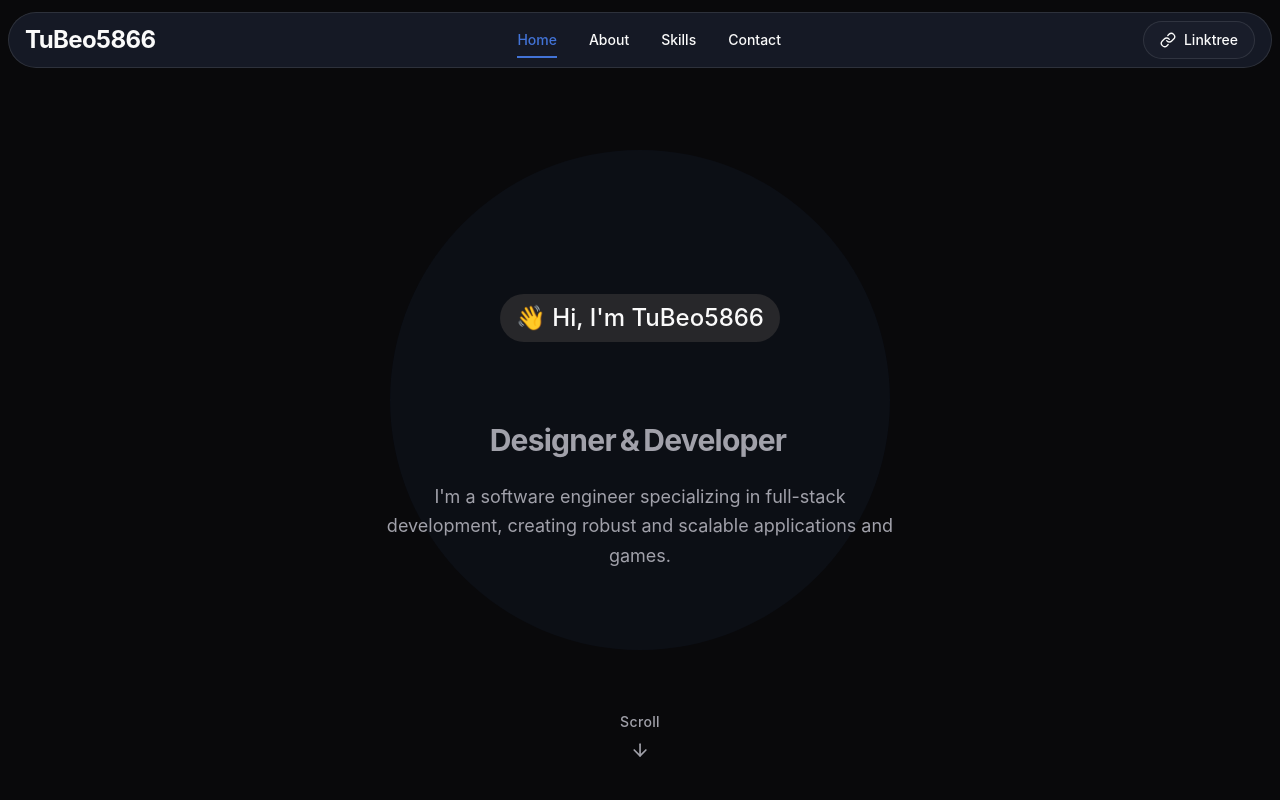
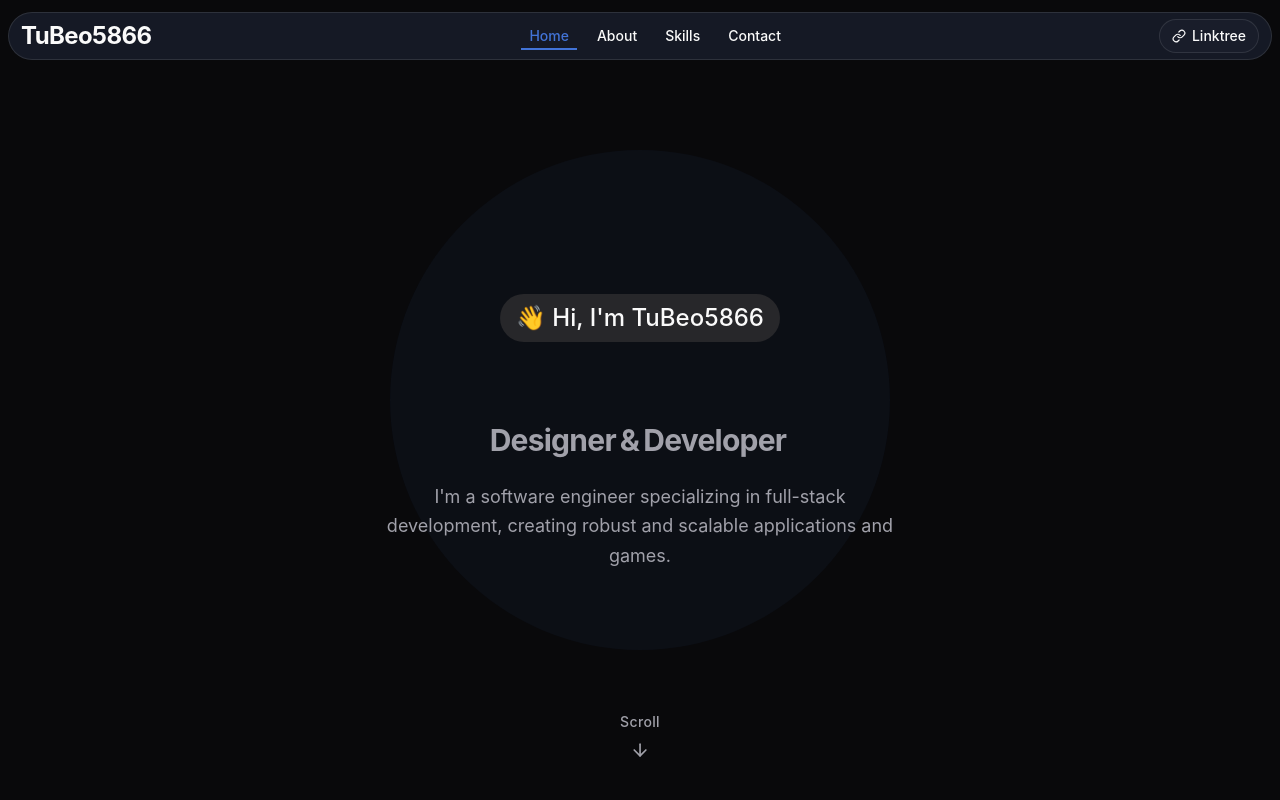
Before and after one commit to TuBeo5866/p-195704, a React (Vite) app: page / in a window 1280 px wide. Shown: the top 800 px of the page. Built offline with nearby package versions, Linux system fonts and the light colour scheme.

Commit message:
Refactor: Compact navigation menu items

```diff
--- a/src/components/Header.tsx
+++ b/src/components/Header.tsx
@@ -71,7 +71,7 @@ const Header: React.FC = () => {
       )}
     >
       <div className="max-w-7xl mx-auto px-2">
-        <div className="bg-[#1A1F2C]/80 backdrop-blur-lg rounded-full px-4 py-2 flex justify-between items-center border border-white/10">
+        <div className="bg-[#1A1F2C]/80 backdrop-blur-lg rounded-full px-3 py-1.5 flex justify-between items-center border border-white/10">
           <a
             href="#home"
             className="text-2xl font-display font-bold tracking-tight hover:text-primary transition-colors"
@@ -85,13 +85,13 @@ const Header: React.FC = () => {
 
           {/* Centered Navigation */}
           <nav className="hidden md:flex flex-1 justify-center">
-            <div className="flex space-x-8 items-center">
+            <div className="flex space-x-3 items-center">
               {menuItems.map((item) => (
                 <a
                   key={item.label}
                   href={item.href}
                   className={cn(
-                    'text-sm font-medium transition-all duration-200 hover:text-primary relative py-2',
+                    'text-sm font-medium transition-all duration-200 hover:text-primary relative py-1 px-2',
                     activeSection === item.href.slice(1) ? 'text-primary' : 'text-foreground'
                   )}
                   onClick={(e) => {
@@ -117,19 +117,19 @@ const Header: React.FC = () => {
               href="https://linktr.ee/tubeo5866"
               target="_blank"
               rel="noopener noreferrer"
-              className="inline-flex items-center gap-2 bg-[#1A1F2C]/90 hover:bg-primary hover:text-primary-foreground transition-colors duration-200 rounded-full px-4 py-2 text-sm font-medium border border-white/10"
+              className="inline-flex items-center gap-1.5 bg-[#1A1F2C]/90 hover:bg-primary hover:text-primary-foreground transition-colors duration-200 rounded-full px-3 py-1.5 text-sm font-medium border border-white/10"
             >
-              <Link size={16} />
+              <Link size={14} />
               Linktree
             </a>
           </div>
 
           <button
-            className="md:hidden text-foreground p-2 focus:outline-none"
+            className="md:hidden text-foreground p-1 focus:outline-none"
             onClick={toggleMenu}
             aria-label={isMenuOpen ? "Close menu" : "Open menu"}
           >
-            {isMenuOpen ? <X size={24} /> : <Menu size={24} />}
+            {isMenuOpen ? <X size={22} /> : <Menu size={22} />}
           </button>
         </div>
       </div>
@@ -139,13 +139,13 @@ const Header: React.FC = () => {
         <div
           className="fixed inset-0 bg-background/95 backdrop-blur-md flex flex-col items-center justify-center md:hidden"
         >
-          <nav className="flex flex-col items-center space-y-8 py-8">
+          <nav className="flex flex-col items-center space-y-6 py-6">
             {menuItems.map((item, index) => (
               <a
                 key={item.label}
                 href={item.href}
                 className={cn(
-                  'text-2xl font-medium transition-all duration-300 hover:text-primary',
+                  'text-xl font-medium transition-all duration-300 hover:text-primary',
                   activeSection === item.href.slice(1) ? 'text-primary font-semibold' : 'text-foreground'
                 )}
                 style={{ transitionDelay: `${index * 50}ms` }}
@@ -163,9 +163,9 @@ const Header: React.FC = () => {
               href="https://linktr.ee/tubeo5866"
               target="_blank"
               rel="noopener noreferrer"
-              className="inline-flex items-center gap-2 bg-[#1A1F2C]/90 hover:bg-primary hover:text-primary-foreground transition-colors duration-200 rounded-full px-5 py-2 text-lg font-medium border border-white/10 mt-4"
+              className="inline-flex items-center gap-2 bg-[#1A1F2C]/90 hover:bg-primary hover:text-primary-foreground transition-colors duration-200 rounded-full px-4 py-2 text-lg font-medium border border-white/10 mt-3"
             >
-              <Link size={20} />
+              <Link size={18} />
               Linktree
             </a>
           </nav>
```
